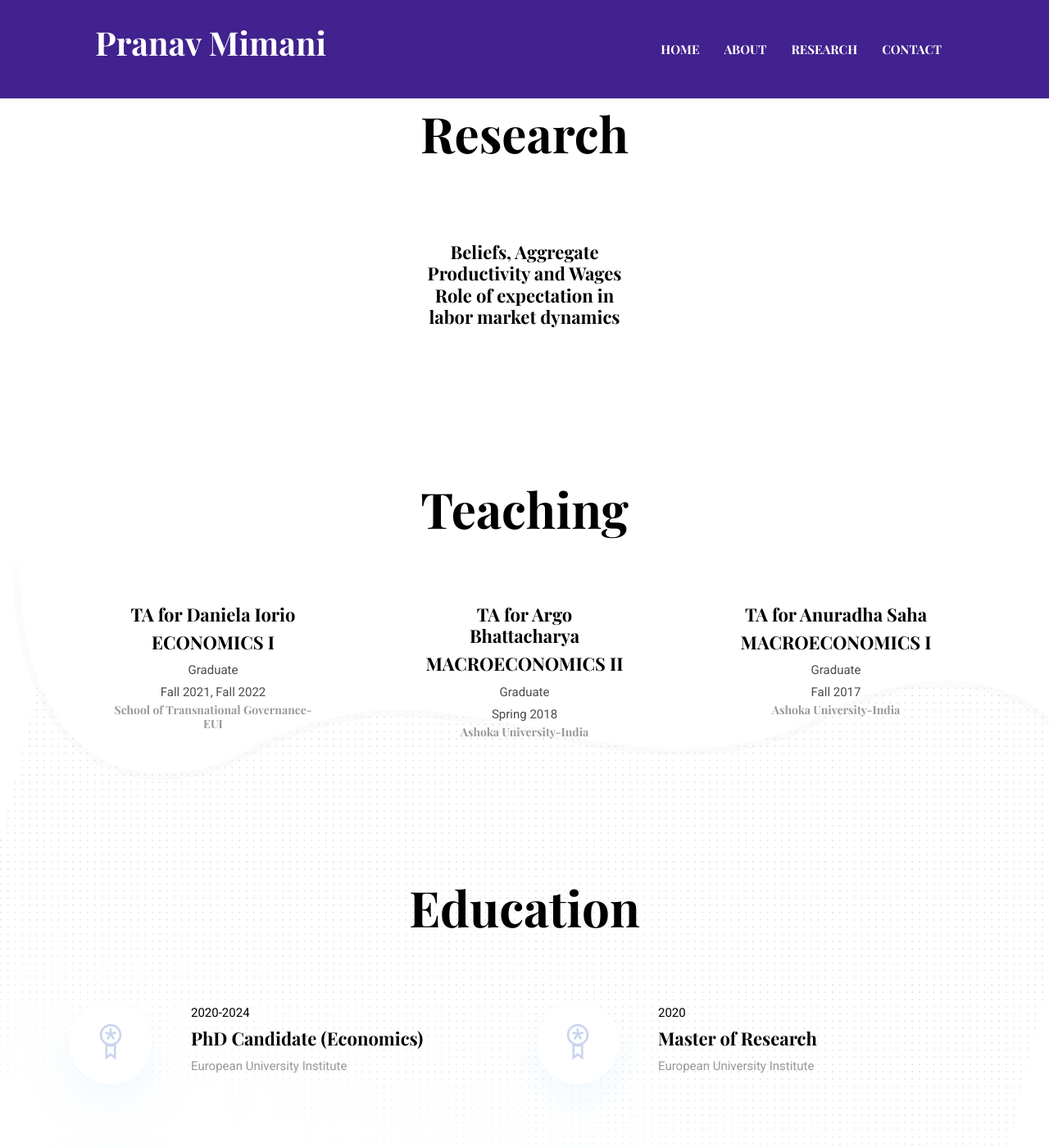
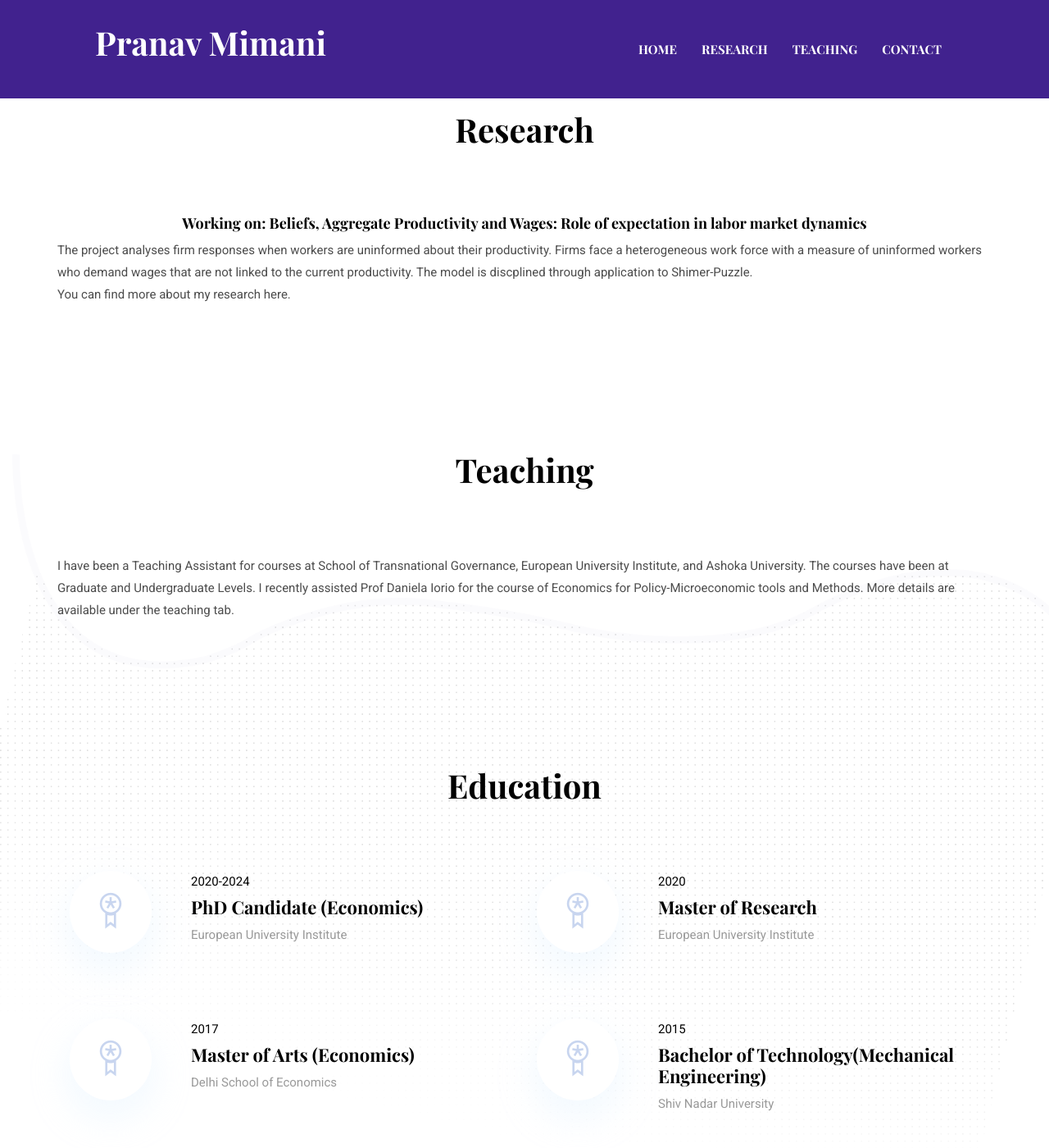
Before and after one commit to pranavmimani/pranavmimani.github.io, a Jekyll site: the page built from index.html, in a window 1280 px wide and 1400 px high, scrolled down 766 px. Shown: the whole window at 82% size. Built offline with Jekyll 4.4.1, drawn with Linux system fonts in a browser that asks for light colours; some of the changed text lies outside the part shown.

Commit message:
Updates on 27 May
Teaching and Research in Hero Page

```diff
--- a/_includes/education-section.html
+++ b/_includes/education-section.html
@@ -4,7 +4,7 @@
   <div class="container">
     <div class="row">
       <div class="col-lg-12 text-center">
-        <h2 class="section-title">{{ site.data.settings.education-title }}</h2>
+        <h3 class="section-title">{{ site.data.settings.education-title }}</h3>
       </div>
       {% for education in site.data.settings.education %}
       <div class="col-lg-6 col-md-6 mb-80">
--- a/_includes/experience-section.html
+++ b/_includes/experience-section.html
@@ -1,23 +1,17 @@
-{% if site.data.settings.experience %}
+<!-- {% if site.data.settings.experience %} -->
 <!-- experience -->
 <section class="section">
   <div class="container">
     <div class="row justify-content-around">
       <div class="col-lg-12 text-center">
-        <h2 class="section-title">{{ site.data.settings.experience-title }}</h2>
+        <h3 class="section-title">Teaching</h3>
       </div>
-      {% for experience in site.data.settings.experience %}
-      <div class="col-lg-3 col-md-4 text-center">
-        <!--<img src="{{ site.baseurl }}/assets/images/experience/{{ experience.icon }}" alt="{{ site.data.settings.experience-title }} icon"> -->
-        <h4>{{ experience.desc }}</h4>
-        <h4>{{ experience.name }}</h4>
-        <p class="mb-0">{{ experience.level }}</p>
-        <p class="mb-0">{{ experience.date }}</p>
-        <h6 class="text-light">{{ experience.organization }}</h6>
-      </div>
-      {% endfor %}
-    </div>
+        <p>I have been a Teaching Assistant for courses at School of Transnational Governance, European University
+        Institute, and Ashoka University. The courses have been at Graduate and Undergraduate Levels.
+      I recently assisted Prof Daniela Iorio for the course of Economics for Policy-Microeconomic tools and Methods.
+      More details are available under the teaching tab. </p>
+  </div>
   </div>
 </section>
 <!-- ./experience -->
-{% endif %}
+<!-- {% endif %} -->
--- a/_includes/hero-section.html
+++ b/_includes/hero-section.html
@@ -3,34 +3,35 @@
   <div class="container">
     <div class="row">
       <div class="col-lg-11 mx-auto">
-        <h1 class="text-white font-tertiary">{{ site.data.settings.hero.hero-title }}</h1>
+        <h3 class="text-white font-tertiary">{{ site.data.settings.hero.hero-title }}</h3>
+        <h3 class="text-white font-tertiary">{{ site.data.settings.hero.hero-desc }}</h3>
       </div>
     </div>
   </div>
-  <div class="layer-bg w-100">
-    <img class="img-fluid w-100" src="{{ site.baseurl }}/assets/images/illustrations/leaf-bg.png" alt="bg-shape">
-  </div>
+  <!-- <div class="layer-bg w-100"> -->
+    <!-- <img class="img-fluid w-100" src="{{ site.baseurl }}/assets/images/illustrations/leaf-bg.png" alt="bg-shape"> -->
+  <!-- </div> -->
   <div class="layer" id="l2">
     <img src="{{ site.baseurl }}/assets/images/illustrations/dots-cyan.png" alt="bg-shape">
   </div>
-  <div class="layer" id="l3">
+  <!-- <div class="layer" id="l3">
     <img src="{{ site.baseurl }}/assets/images/illustrations/leaf-orange.png" alt="bg-shape">
   </div>
   <div class="layer" id="l4">
     <img src="{{ site.baseurl }}/assets/images/illustrations/dots-orange.png" alt="bg-shape">
-  </div>
+  </div> -->
   <div class="layer" id="l5">
     <img src="{{ site.baseurl }}/assets/images/illustrations/leaf-yellow.png" alt="bg-shape">
   </div>
   <div class="layer" id="l6">
     <img src="{{ site.baseurl }}/assets/images/illustrations/leaf-cyan.png" alt="bg-shape">
   </div>
-  <div class="layer" id="l7">
+  <!-- <div class="layer" id="l7">
     <img src="{{ site.baseurl }}/assets/images/illustrations/dots-group-orange.png" alt="bg-shape">
-  </div>
-  <div class="layer" id="l8">
+  </div> -->
+  <!-- <div class="layer" id="l8">
     <img src="{{ site.baseurl }}/assets/images/illustrations/leaf-pink-round.png" alt="bg-shape">
-  </div>
+  </div> -->
   <div class="layer" id="l9">
     <img src="{{ site.baseurl }}/assets/images/illustrations/leaf-cyan-2.png" alt="bg-shape">
   </div>
--- a/_includes/work-process-section.html
+++ b/_includes/work-process-section.html
@@ -4,17 +4,22 @@
   <div class="container">
     <div class="row justify-content-around">
       <div class="col-lg-12 text-center">
-        <h2 class="section-title">Research</h2>
+        <h3 class="section-title">Research</h3>
       </div>
-      {% for work in site.data.settings.work-process %}
-      <div class="col-lg-3 col-md-4 text-center hover-shadow pt-3">
+      <!-- {% for work in site.data.settings.work-process %} -->
+      <!-- <div class="col-lg-3 col-md-4 text-center hover-shadow pt-3"> -->
         <!-- <img src="{{ work.icon | relative_url }}" class="mb-4" alt="icon"> -->
-        <h4 class="mb-4">{{ work.title }}</h4>
-        <p>{{ work.content | markdownify }}</p>
+        <!-- <h4 class="mb-4">{{ work.title }}</h4> -->
+      <h5>Working on: Beliefs, Aggregate Productivity and Wages: Role of expectation in labor market dynamics</h5>
+      <p> The project analyses firm responses when workers are uninformed about their productivity.
+        Firms face a heterogeneous work force with a measure of uninformed workers who demand wages that are not
+        linked to the current productivity. The model is discplined through application to Shimer-Puzzle. <br>
+      You can find more about my research here.
+    </p>
       </div>
-      {% endfor %}
+      <!-- {% endfor %} -->
     </div>
-  </div>
+  <!-- </div> -->
 </section>
 <!-- ./Work Process -->
 {% endif %}
```
Also changed, not shown: _data/settings.yml (+19 -6 lines), _layouts/research.html (added, +25 -0 lines), _pages/portfolio.html (+17 -11 lines), _pages/teaching.html (added, +26 -0 lines).
